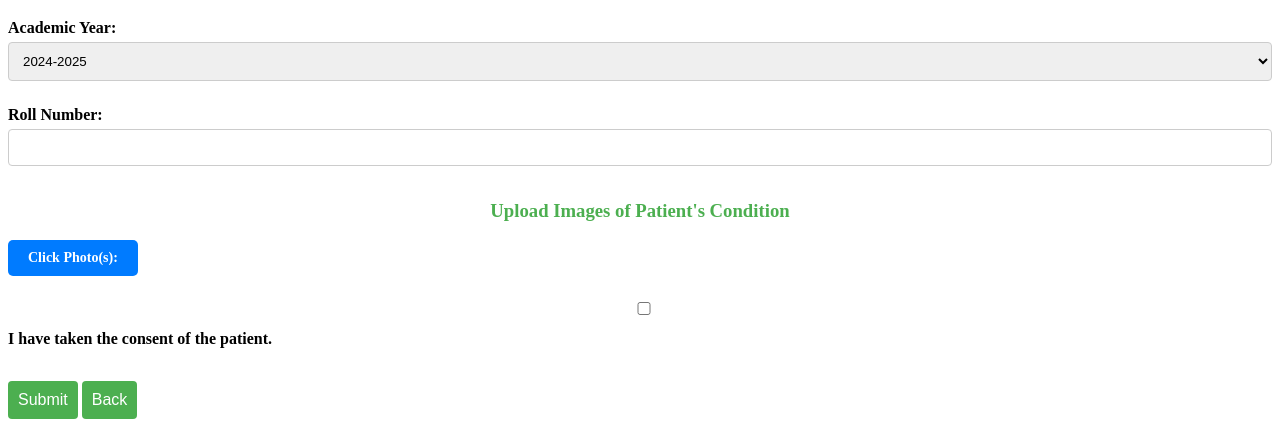
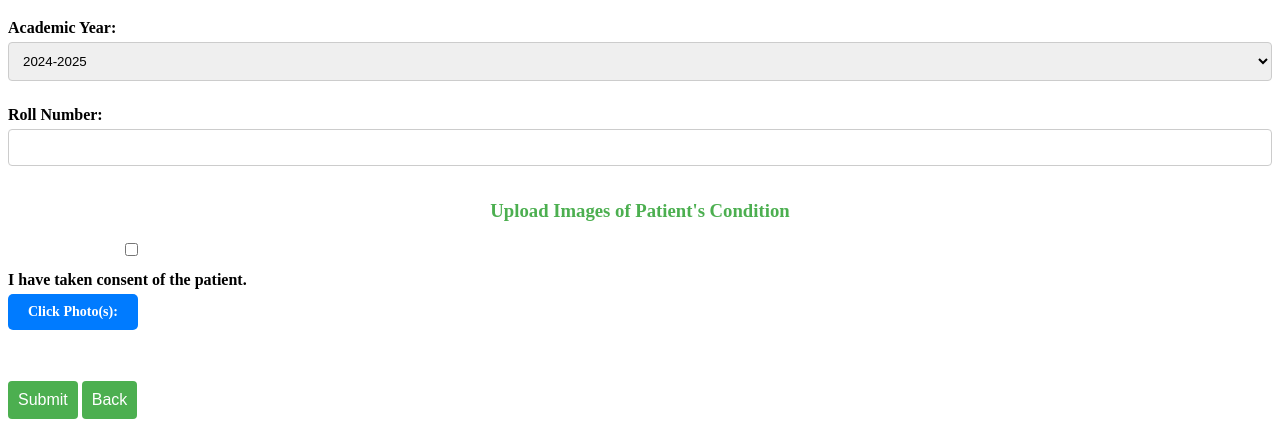
Before and after one commit to devanshu-777/PatientRecords, a Django app: page /submit-patient-details/ in a window 1280 px wide. Shown: the part 900-1327 px from the top of the page. Run offline with Django 4.2, Linux system fonts and the light colour scheme; the visitor is signed in with stand-in values (Sample User, id 1).

Commit message:
Modified form

```diff
--- a/users/templates/base_entrance.html
+++ b/users/templates/base_entrance.html
@@ -10,6 +10,18 @@
 </head>
 
 <style>
+    .checkbox-container {
+        display: inline-block;
+    }
+
+    .checkbox-container #agree-checkbox {
+        vertical-align: middle;
+    }
+
+    .checkbox-container label {
+        vertical-align: middle;
+    }
+
     #patient_image_input {
         display: none;
     }
--- a/users/templates/patient_form.html
+++ b/users/templates/patient_form.html
@@ -11,6 +11,10 @@
         {{ form.as_p }}
 
         <h3>Upload Images of Patient's Condition</h3>
+        <div class="checkbox-container">
+            <input type="checkbox" id="agree-checkbox">
+            <label for="agree-checkbox">I have taken consent of the patient.</label>
+        </div>
         <div id="image-fields">
             <label for="patient_image_input" class="custom-file-button">Click Photo(s):</label>
             <input type="file" id="patient_image_input" name="patient_images" accept="image/*" capture="environment" class="image-input" multiple onchange="handleFileSelect(event)">
@@ -18,10 +22,6 @@
         <div id="selected-images-container"></div>
 
         <br>
-        <div>
-            <input type="checkbox" id="agree-checkbox">
-            <label for="agree-checkbox">I have taken the consent of the patient.</label>
-        </div>
         <br>
 
         <button type="submit">Submit</button>
```
